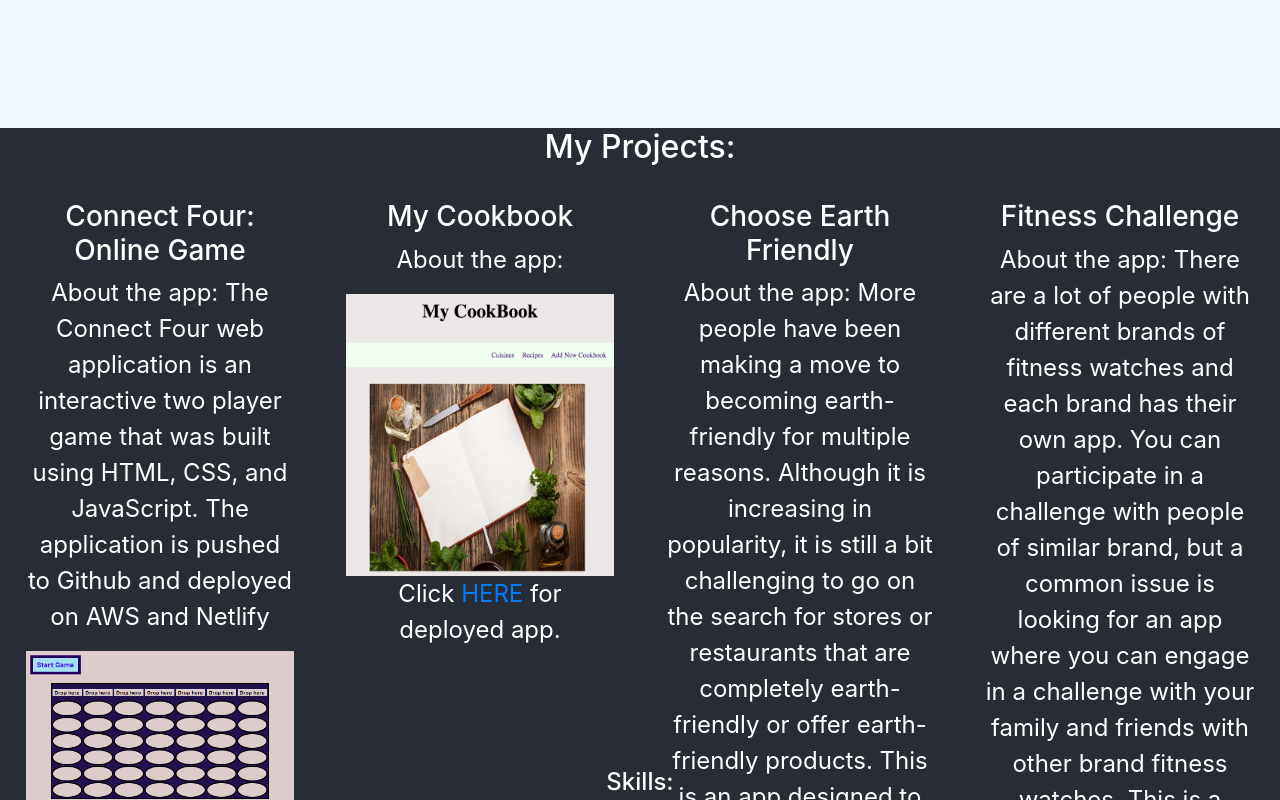
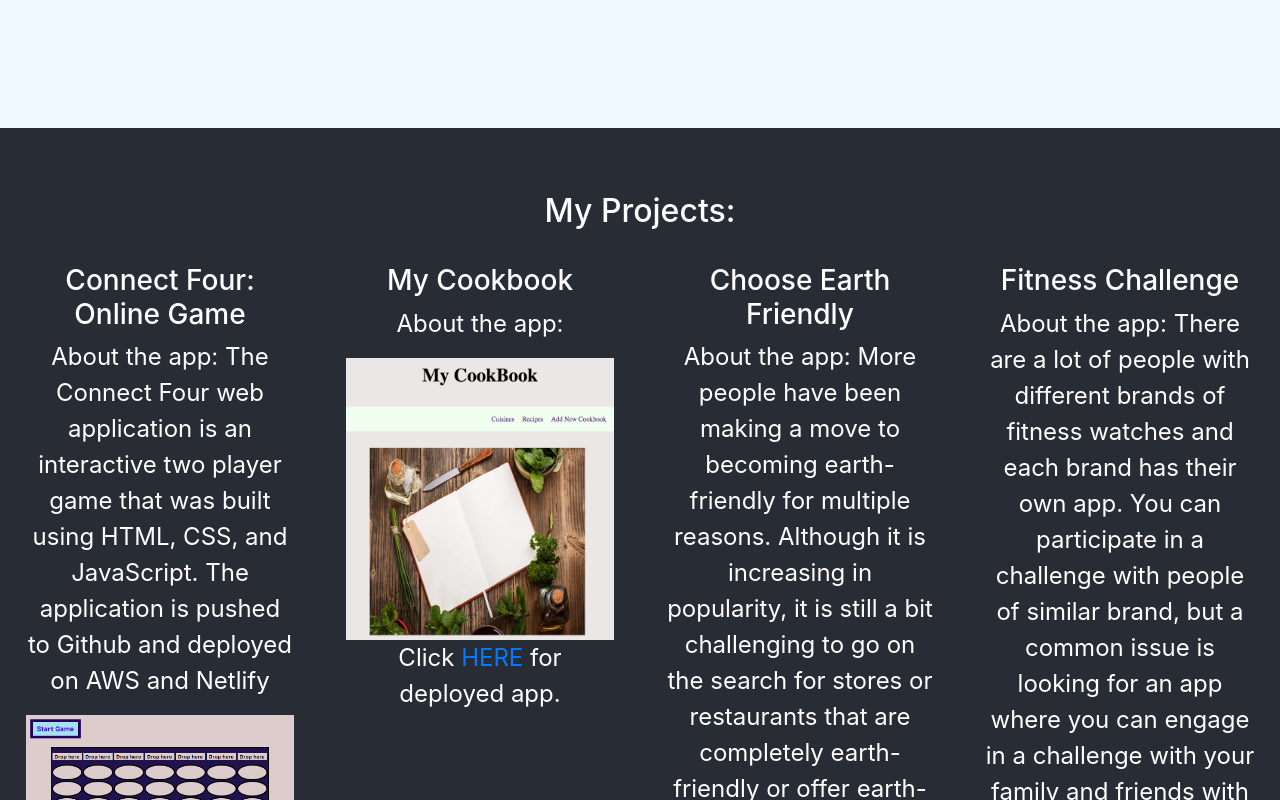
Before and after one commit to lim-is-a/react-portfolio, a React (Create React App) app: page / in a window 1280 px wide. Shown: the part 1380-2180 px from the top of the page. Built offline with nearby package versions, Linux system fonts and the light colour scheme.

Commit message:
removed top padding from aboutme and added top padding to all sections in .sections

```diff
--- a/src/App.css
+++ b/src/App.css
@@ -23,6 +23,7 @@
 
 .section{
   height: 80vh;
+  padding-top: 5%;
 }
 .about-section{
   display: flex;
@@ -43,7 +44,6 @@
     padding-top: 24rem;
 }
 .aboutMe{
-  padding-top: 5%;
   background-color: aliceblue;
   color: #282c34;
 }
```
